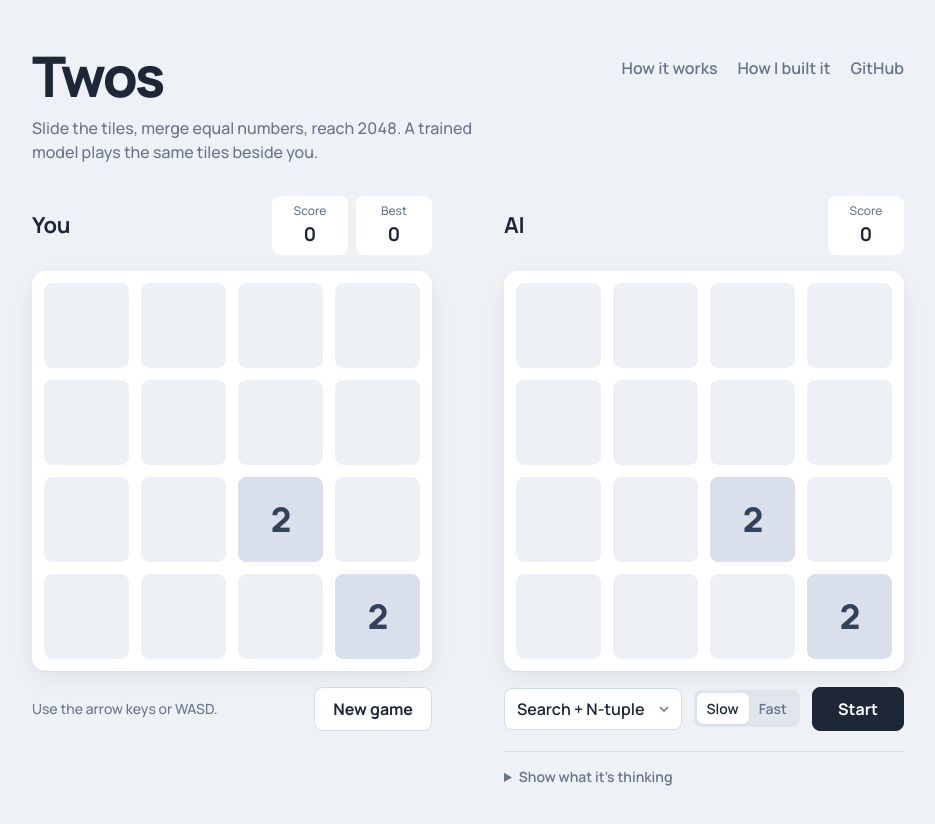
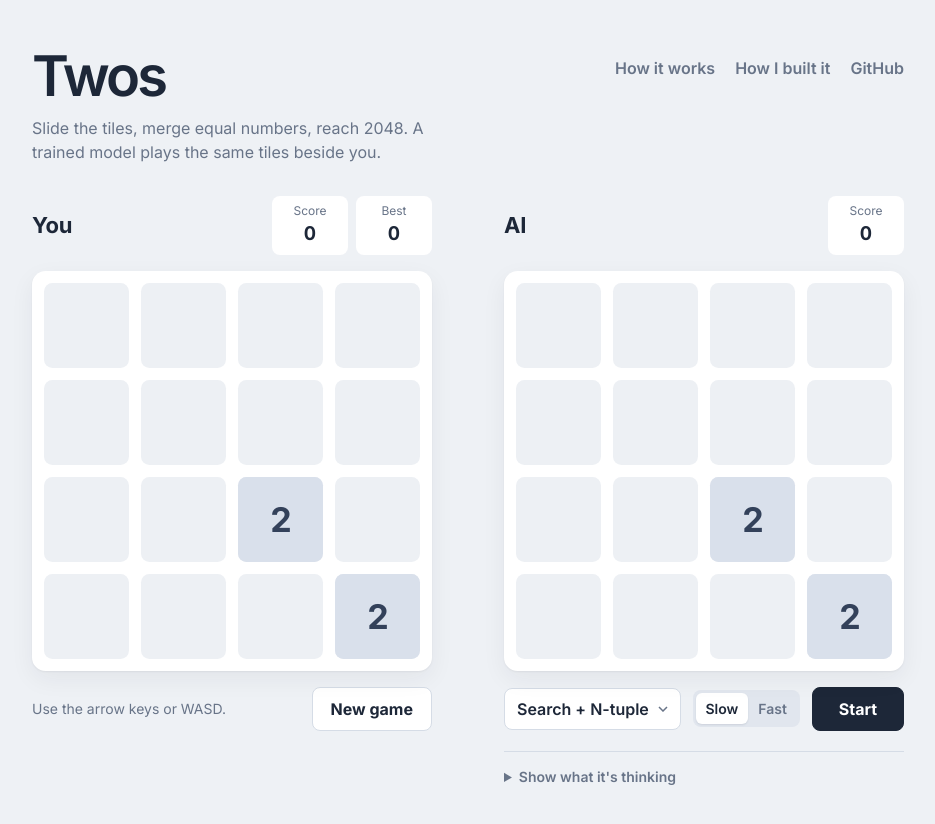
Before and after one commit to CharlieHubbard7/2048-rl-sandbox, a website with bundled scripts: page site/index.html in a window 1280 px wide. Shown: the whole page, without its empty margins (172-1107 px from the left). Built offline with nearby package versions, Linux system fonts and the light colour scheme.

Commit message:
set everything in Inter, the same face as charliehubbard.org
Co-Authored-By: Claude Opus 5.5 <noreply@anthropic.com>

```diff
--- a/site/css/style.css
+++ b/site/css/style.css
@@ -7,7 +7,7 @@
   --line: #d5dce6;
   --accent: #d9694f;
 
-  --font: "Manrope", system-ui, -apple-system, "Segoe UI", sans-serif;
+  --font: "Inter", system-ui, -apple-system, "Segoe UI", sans-serif;
 
   --board: min(400px, calc(100vw - 32px));
   --gap: calc(var(--board) * 0.03);
@@ -32,8 +32,8 @@ body {
   margin: 0;
   background: var(--page);
   color: var(--ink);
-  font: 500 16px/1.5 var(--font);
-  font-variant-numeric: tabular-nums;
+  font: 400 16px/1.5 var(--font);
+  font-feature-settings: "cv11", "ss01", "ss03";
   -webkit-font-smoothing: antialiased;
 }
 
@@ -76,9 +76,9 @@ select {
 
 .wordmark {
   font-size: 56px;
-  font-weight: 800;
+  font-weight: 600;
   line-height: 1;
-  letter-spacing: -0.04em;
+  letter-spacing: -0.05em;
 }
 
 .tagline {
@@ -164,6 +164,13 @@ select {
   display: block;
   font-size: 12px;
   color: var(--muted);
+}
+
+/* Tabular figures in Inter also widen hyphens, so only numbers that change get them. */
+.score strong,
+.tile-face,
+.bar-value {
+  font-variant-numeric: tabular-nums;
 }
 
 .score strong {
@@ -263,7 +270,7 @@ select {
   background: var(--tile-bg);
   color: var(--tile-fg);
   font-size: calc(var(--cell) * 0.4);
-  font-weight: 800;
+  font-weight: 700;
   letter-spacing: -0.03em;
 }
 
@@ -333,7 +340,7 @@ select {
 .board-message-title {
   margin: 0;
   font-size: 32px;
-  font-weight: 800;
+  font-weight: 700;
   letter-spacing: -0.03em;
 }
 
@@ -496,7 +503,7 @@ select {
 
 .about h2 {
   font-size: 26px;
-  font-weight: 800;
+  font-weight: 700;
   letter-spacing: -0.02em;
 }
 
--- a/site/index.html
+++ b/site/index.html
@@ -13,7 +13,7 @@
     <meta name="twitter:card" content="summary_large_image" />
     <link rel="preconnect" href="https://fonts.googleapis.com" />
     <link rel="preconnect" href="https://fonts.gstatic.com" crossorigin />
-    <link href="https://fonts.googleapis.com/css2?family=Manrope:wght@500;600;700;800&display=swap" rel="stylesheet" />
+    <link href="https://fonts.googleapis.com/css2?family=Inter:wght@400;500;600;700&display=swap" rel="stylesheet" />
     <link rel="stylesheet" href="css/style.css" />
   </head>
   <body>
```
Also changed, not shown: site/methodology.html (+1 -1 lines), site/img/methodology/benchmark.svg, site/img/methodology/conv-speed.svg, site/img/methodology/expectimax-tree.svg, site/img/methodology/learning-curves.svg, site/img/methodology/line-lookup.svg, site/img/methodology/networks.svg, site/img/methodology/ntuple-2048-rate.svg, site/img/methodology/ntuple-patterns.svg, site/img/methodology/pruning.svg, 1 other file.
